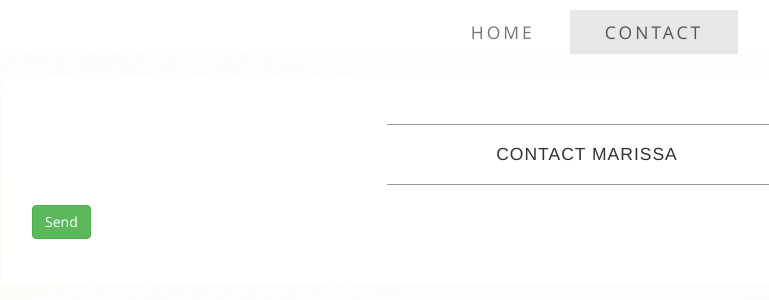
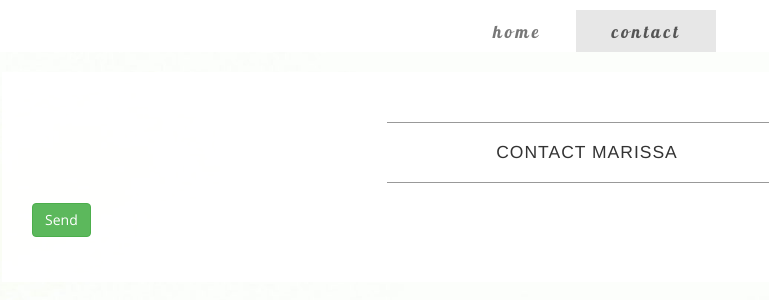
Before and after one commit to arecker/murals, a Django app: page /contact/ in a window 1280 px wide. Shown: the top 300 px of the page, without its empty margins (53-822 px from the left). Run offline with Django 3.2, Linux system fonts and the light colour scheme; data that the repository does not hold is empty; parts of the project's set-up code (start-up, migrations or seed data) failed here and were passed over; some libraries are stand-ins or nearby versions; some web fonts are replaced.

Commit message:
Makes navbar links all lowercase

```diff
--- a/static/css/site.css
+++ b/static/css/site.css
@@ -6,6 +6,10 @@
     margin-top: 10px;
     padding-top: 10px;
     padding-bottom: 10px;
+    font-family: 'Lobster', cursive;
+    text-transform: lowercase;
 }
 
-.navbar {min-height:28px !important;}
+.navbar .nav {
+    min-height:28px !important;
+}
--- a/templates/css.html
+++ b/templates/css.html
@@ -5,5 +5,6 @@
 <link href="{% static 'css/business-casual.css' %}" rel="stylesheet">
 <link href="{% static 'css/open-sans.css' %}" rel="stylesheet" type="text/css">
 <link href="{% static 'css/josefin-slab.css' %}" rel="stylesheet" type="text/css">
+<link href='https://fonts.googleapis.com/css?family=Lobster' rel='stylesheet' type='text/css'>
 <link href="{% static 'css/site.css' %}" rel="stylesheet" type="text/css">
 {% endcompress %}
```
